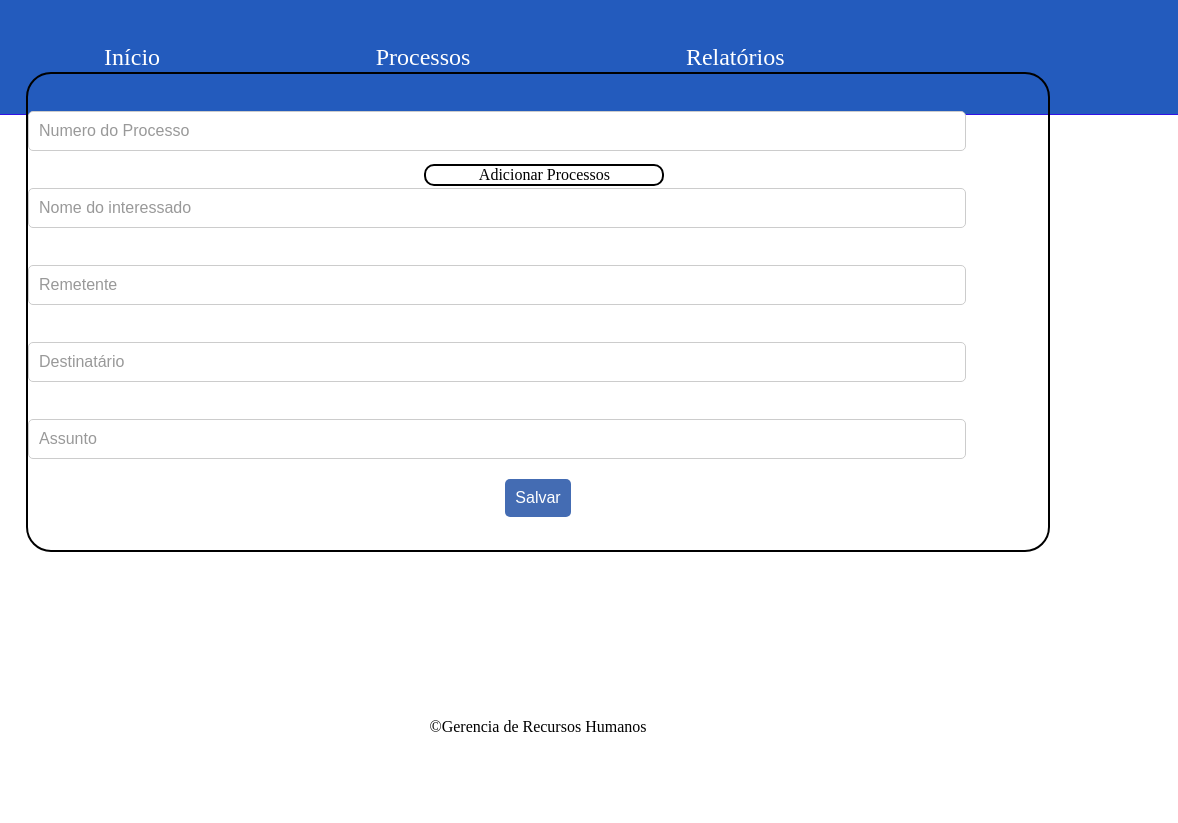
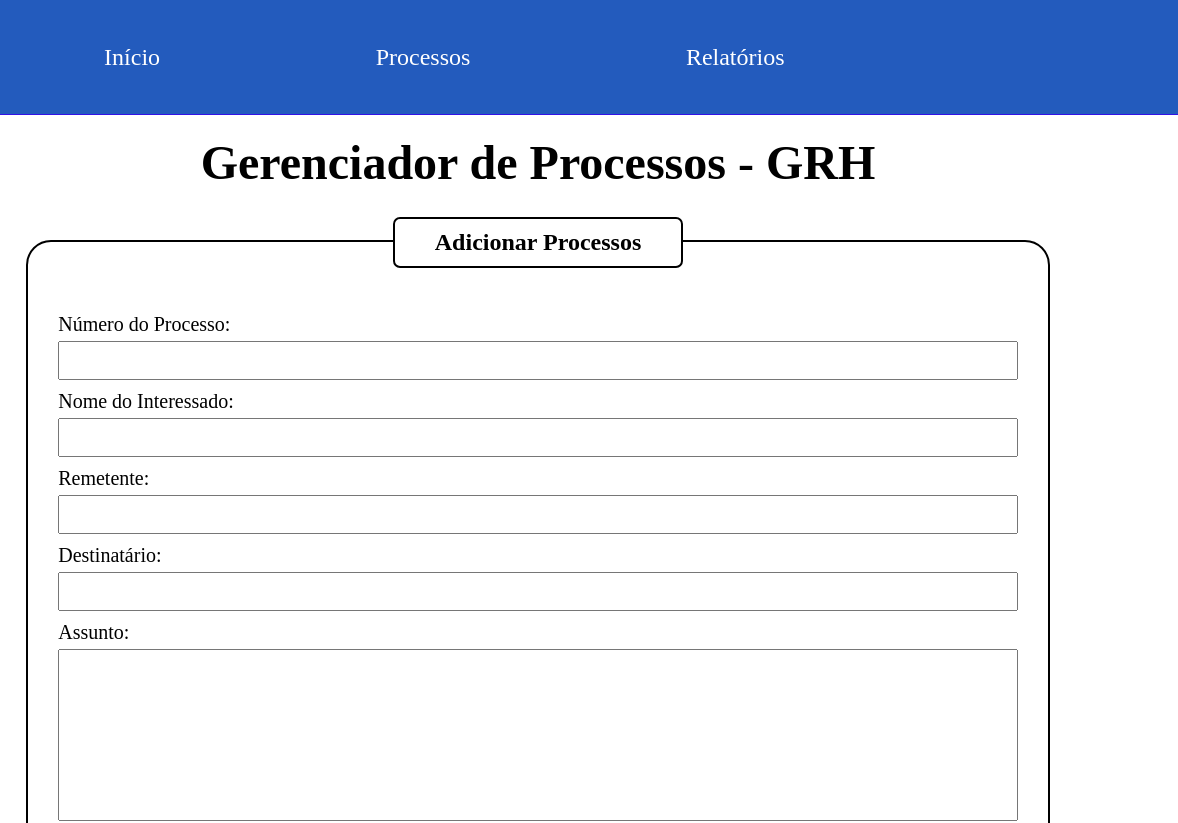
Before and after one commit to RodrigoGama-4/GerenciadorProcessoGRH, a plain HTML site: page views/processos.html in a window 1280 px wide. Shown: the top 823 px of the page, 102-1280 px from the left. Before the commit the page ends 800 px from the top, so only its background shows below. Drawn offline with Linux system fonts and the light colour scheme.

Commit message:
Estilizando a pagina processos

```diff
--- a/assets/css/styleInicial.css
+++ b/assets/css/styleInicial.css
@@ -62,6 +62,7 @@ header img {
     text-align: center;
     justify-content: center;
     padding: 20px;
+    margin-bottom: 10px;
 }
 
 #m_busca_titulo {
@@ -140,6 +141,7 @@ header img {
     border: 2px solid rgb(66, 66, 66);
     border-radius: 10px;
     text-align: left;
+    font-size: 20px;
     align-items: center;
     justify-content: center;
     margin: auto;
@@ -149,6 +151,10 @@ header img {
 
 #resultado_indi_informacoes {
     width: 90%;
+}
+
+#resultado_indi_informacoes p {
+    margin-top: 5px;
 }
 
 #resultado_indi_icone {
--- a/assets/css/styleProcessos.css
+++ b/assets/css/styleProcessos.css
@@ -106,93 +106,73 @@ header img {
 */
 
 /*TITULO DA PAGINA CENTRAL*/
-#m_titulo{
+
+#m_titulo {
+  text-align: center;
+  padding: 20px;
+  font-size: 32px;
+  margin-bottom: 30px;
+}
+
+/* TITULO DO FORM */
+
+#form_add_titulo {
+  border: 2px solid black;
+  border-radius: 7px;
+  width: fit-content;
+  padding: 10px 40px;
   position: relative;
-    text-align: center;
-    padding-bottom: 4rem;
-
-    height: 100%;
-    width: 100%;
-
+  top: -25px;
+  background-color: white;
+  font-size: 24px;
+  font-weight: bold;
+  margin: auto;
 }
 
 /* FORM DE ADICIONAR PROCESSOS*/
+
 #form_add{
-    position: absolute;
-
+  align-items: center;
+  justify-content: center;
   border: 2px solid black;
   border-radius: 25px;
-    height: 30rem;
   width: 80%;
-    left: 10%;
-    bottom: 31%;
-
+  margin: 0 auto;
 }
 
-#form_add_titulo{
-    background-color: white;
-    display: flex;
-    justify-content: center;
-    z-index: 1;
-
-    border: 2px solid black;
-    border-radius: 10px;
-    width: 15rem;
-
-    position: absolute;
-    left: 50.5%;
-    transform: translate(-50%, 100%);
-
+#form_add_form {
+  width: 98%;
+  padding: 0 20px;
+  margin: 20px  auto;
+  font-size: 20px;
 }
 
-/* FORMULARIO  */
-form label {
-    padding-top: 2rem;
-
-    display: block;
-    margin-bottom: 5px;
+.input-text {
+  width: 100%;
+  padding: 10px;
+  margin: 5px 0 10px 0;
 }
 
-  form input[type="text"],
-  form input[type="email"],
-  form textarea {
-    display: block;
-
-    width: 92%;
-    padding: 10px;
-
-    border: 1px solid #ccc;
-    border-radius: 5px;
-    font-size: 16px;
+#assunto {
+  resize: none;
 }
 
-  form input[type="text"]::placeholder,
-  form input[type="email"]::placeholder,
-  form textarea::placeholder {
-    color: #999;
+#botao {
+  text-align: center;
+  margin: 20px 0 10px;
 }
 
-  form input[type="submit"] {
-    display: block;
-    padding: 10px;
-    background-color: #446cb3;
-    color: #fff;
+#enviar {
+  padding: 15px 35px;
+  background-color: #235bbd;
   border: none;
-    border-radius: 5px;
-    font-size: 16px;
-    cursor: pointer;
-    margin: 20px auto;
+  color: white;
+  font-size: 18px;
 }
-
-  form input[type="submit"]:hover {
-    background-color: #0069d9;
-  }
-
-
 
 /* RODAPÉ DO SITE */
 .rodape{
-    padding-top: 32rem;
     display: flex;
     justify-content: center;
+    padding: 20px 0;
 }
--- a/views/processos.html
+++ b/views/processos.html
@@ -26,36 +26,37 @@
 
     <section id="m_titulo">
         <div>
-            <h1>Gerenciador de Processos - GRH</h1>
-            <div id="form_add_titulo">
-                <p>Adicionar Processos</p>
-            </div>
+            <h1 id="nome_secao_principal" >Gerenciador de Processos - GRH</h1>
         </div>
     </section>
 
     <section id="form_add">
-
+        <div id="form_add_titulo">
+            <p>Adicionar Processos</p>
+        </div>
         <div id="form_add_form">
             <form>
-                <label for="numero_processo"></label>
-                <input type="text" id="nome" name="nome" placeholder="Numero do Processo">
+                <label for="numero_processo">Número do Processo:</label><br/>
+                <input type="text" id="nome" class="input-text" name="nome" maxlength="100"><br/>
 
-                <label for="interessado"></label>
-                <input type="text" id="text" name="text" placeholder="Nome do interessado">
+                <label for="interessado">Nome do Interessado:</label><br/>
+                <input type="text" id="text" class="input-text" name="text" maxlength="150"><br/>
 
-                <label for="remetente"></label>
-                <input type="text" id="remetente" name="remetente" placeholder="Remetente">
+                <label for="remetente">Remetente:</label><br/>
+                <input type="text" id="remetente" class="input-text" name="remetente" maxlength="150"><br/>
 
-                <label for="destinatario"></label>
-                <input type="text" id="desti" name="desti" placeholder="Destinatário">
+                <label for="destinatario">Destinatário:</label><br/>
+                <input type="text" id="desti" class="input-text" name="desti" maxlength="150"> <br/>
 
-                <label for="assunto"></label>
-                <input type="text" id="assu" name="assu" placeholder="Assunto">
-
-                <input type="submit" class="enviar" value="Salvar">
-              </form>
+                <label for="assunto">Assunto:</label><br/>
+                <textarea name="assunto" id="assunto" class="input-text" cols="30" rows="10" ></textarea>
+                <div id="botao">
+                    <input type="submit" id="enviar" value="Salvar">
+                </div>
+            </form>
         </div>
     </section>
+
     <div class="rodape">
         <footer>
             <p>&copy;Gerencia de Recursos Humanos</p>
```
Also changed, not shown: views/relatorios.html (+1 -1 lines). Lines whose indentation alone changed are shown as unchanged.
